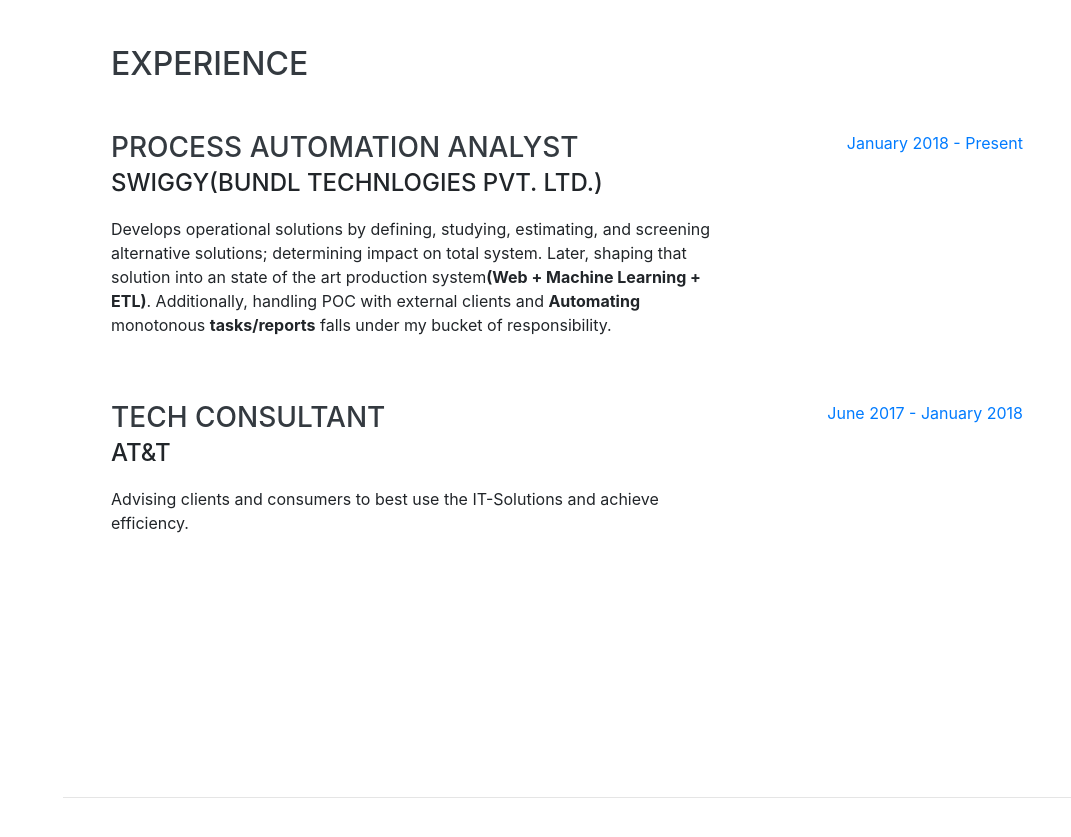
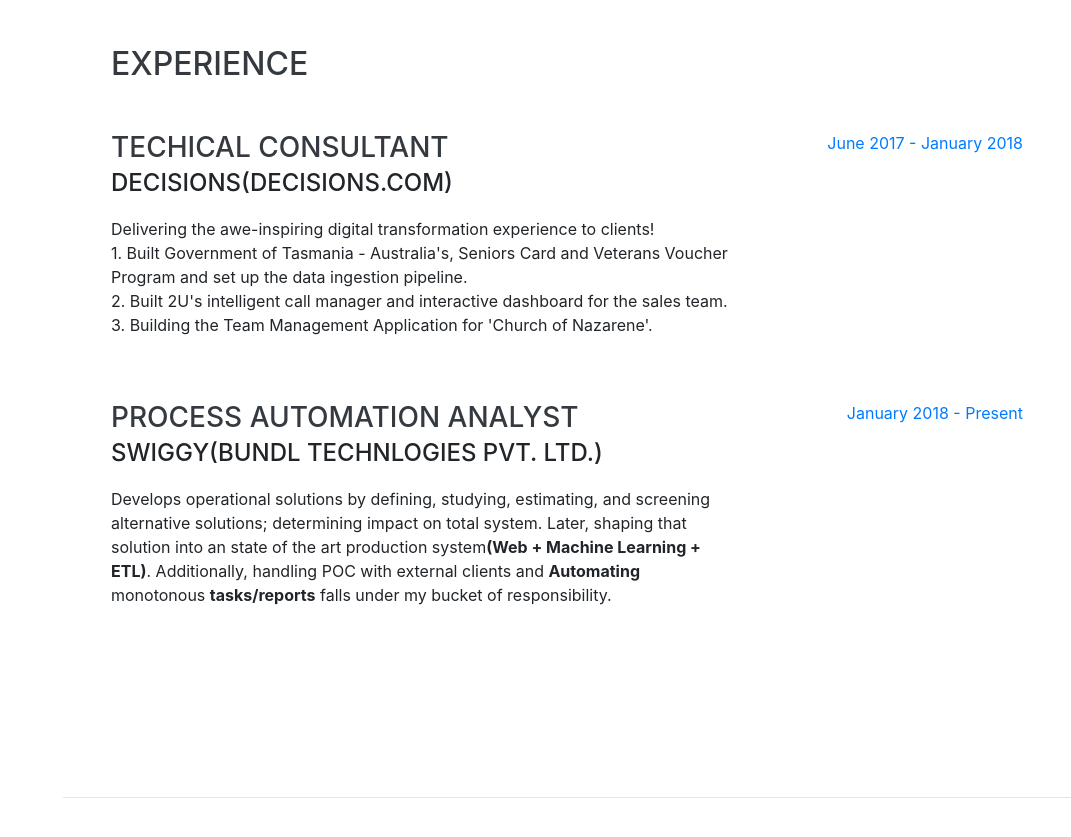
Before and after one commit to Sourav-Verma/sourav-verma.github.io, a website with bundled scripts: page index.html in a window 1280 px wide. Shown: the part 804-1641 px from the top of the page, without its empty margins (209-1280 px from the left). Built offline with nearby package versions, Linux system fonts and the light colour scheme; a web font is replaced by a local one.

Commit message:
Update index.html

```diff
--- a/index.html
+++ b/index.html
@@ -95,23 +95,26 @@
 
         <div class="resume-item d-flex flex-column flex-md-row justify-content-between mb-5">
           <div class="resume-content">
+            <h3 class="mb-0">Techical Consultant</h3>
+            <div class="subheading mb-3">Decisions(decisions.com)</div>
+            <p>Delivering the awe-inspiring digital transformation experience to clients!<br>
+              1. Built Government of Tasmania - Australia's, Seniors Card and Veterans Voucher Program and set up the data ingestion pipeline.<br>
+              2. Built 2U's intelligent call manager and interactive dashboard for the sales team.<br>
+              3. Building the Team Management Application for 'Church of Nazarene'.</p>
+          </div>
+          <div class="resume-date text-md-right">
+            <span class="text-primary">June 2017 - January 2018</span>
+          </div>
+        </div>
+
+        <div class="resume-item d-flex flex-column flex-md-row justify-content-between mb-5">
+          <div class="resume-content">
             <h3 class="mb-0">Process Automation Analyst</h3>
             <div class="subheading mb-3">Swiggy(Bundl Technlogies Pvt. Ltd.)</div>
             <p>Develops operational solutions by defining, studying, estimating, and screening alternative solutions; determining impact on total system. Later, shaping that solution into an state of the art production system<b>(Web + Machine Learning + ETL)</b>. Additionally, handling POC with external clients and <b>Automating</b> monotonous <b>tasks/reports</b> falls under my bucket of responsibility.</p>
           </div>
           <div class="resume-date text-md-right">
             <span class="text-primary">January 2018 - Present</span>
-          </div>
-        </div>
-
-        <div class="resume-item d-flex flex-column flex-md-row justify-content-between mb-5">
-          <div class="resume-content">
-            <h3 class="mb-0">Tech Consultant</h3>
-            <div class="subheading mb-3">AT&T</div>
-            <p>Advising clients and consumers to best use the IT-Solutions and achieve efficiency.</p>
-          </div>
-          <div class="resume-date text-md-right">
-            <span class="text-primary">June 2017 - January 2018</span>
           </div>
         </div>
 
```
